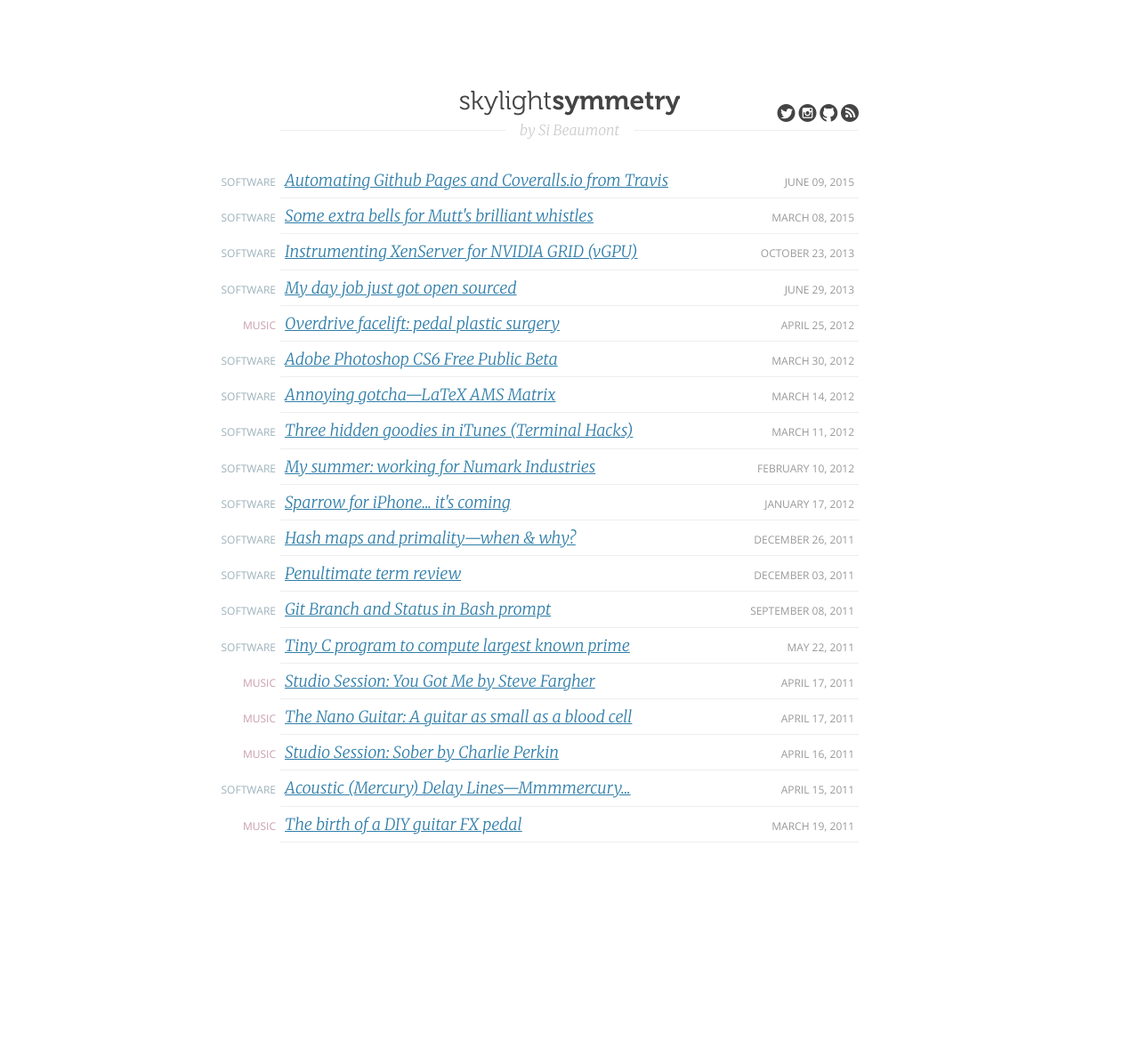
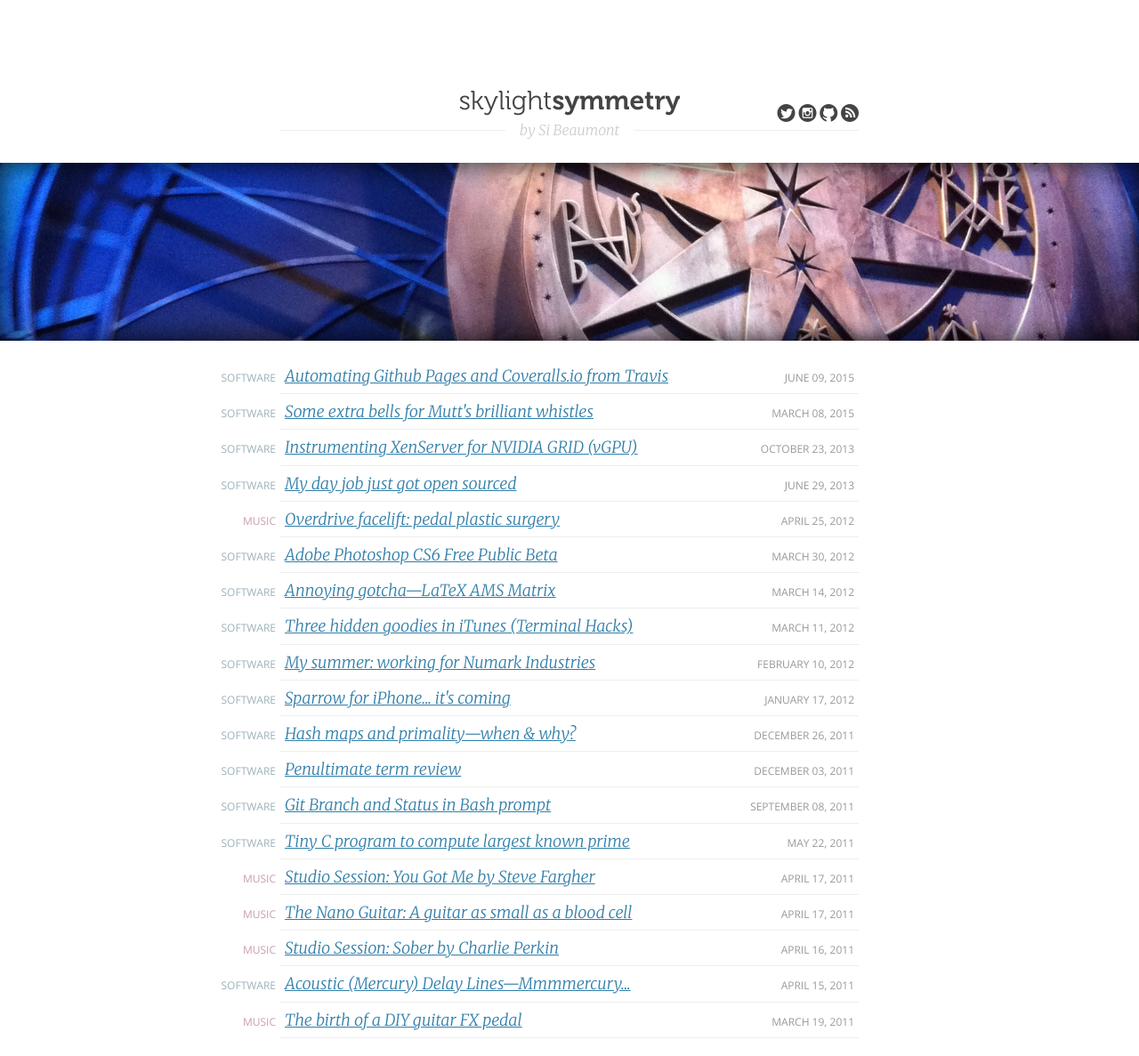
Before and after one commit to simonjbeaumont/simonjbeaumont.github.io, a Jekyll site: the page built from index.html, in a window 1280 px wide. Shown: the whole page at 89% size. Built offline with Jekyll 4.4.1, drawn with Linux system fonts in a browser that asks for light colours; Markdown is read by kramdown in place of the engine named in the settings; before the commit the page ends 967 px from its top, so only the background shows below that.

Commit message:
Add hero image to homepage

```diff
--- a/index.html
+++ b/index.html
@@ -1,3 +1,4 @@
 ---
 layout: list
+hero: /images/hero.png
 ---
```
Also changed, not shown: images/hero.png (added).
